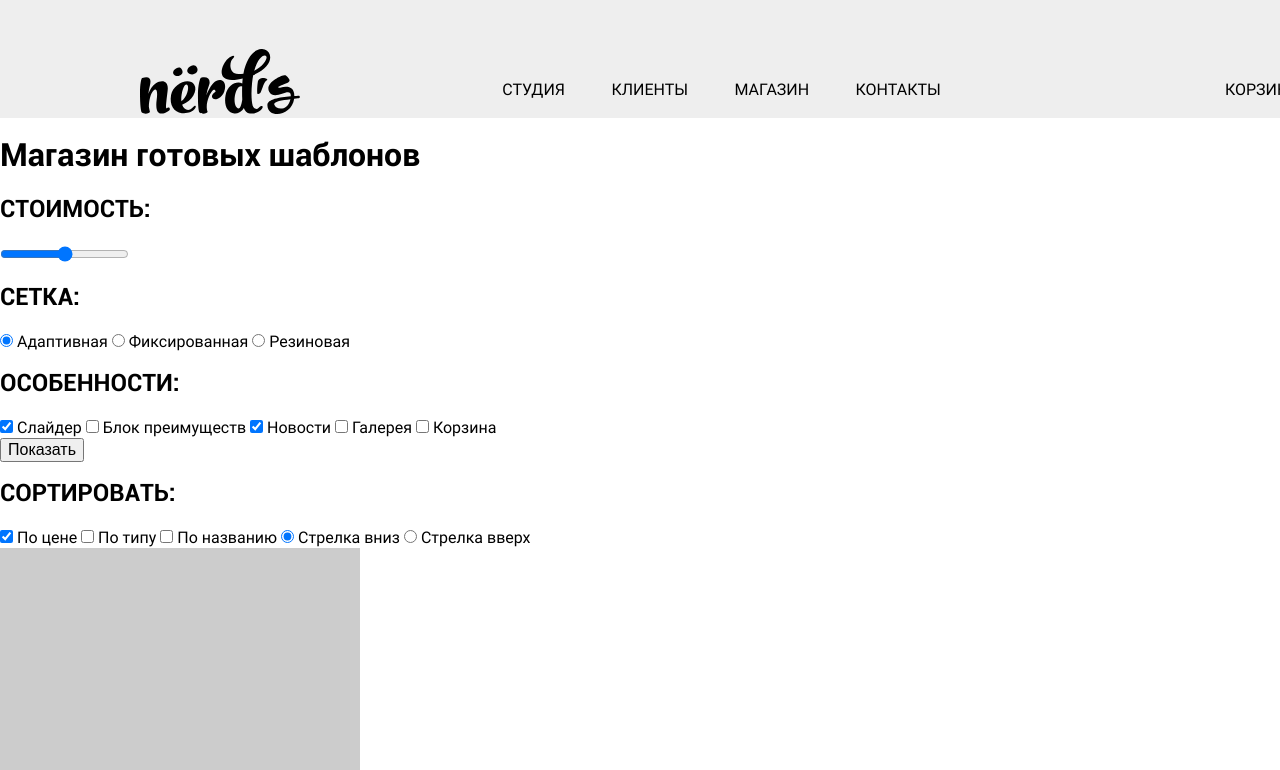
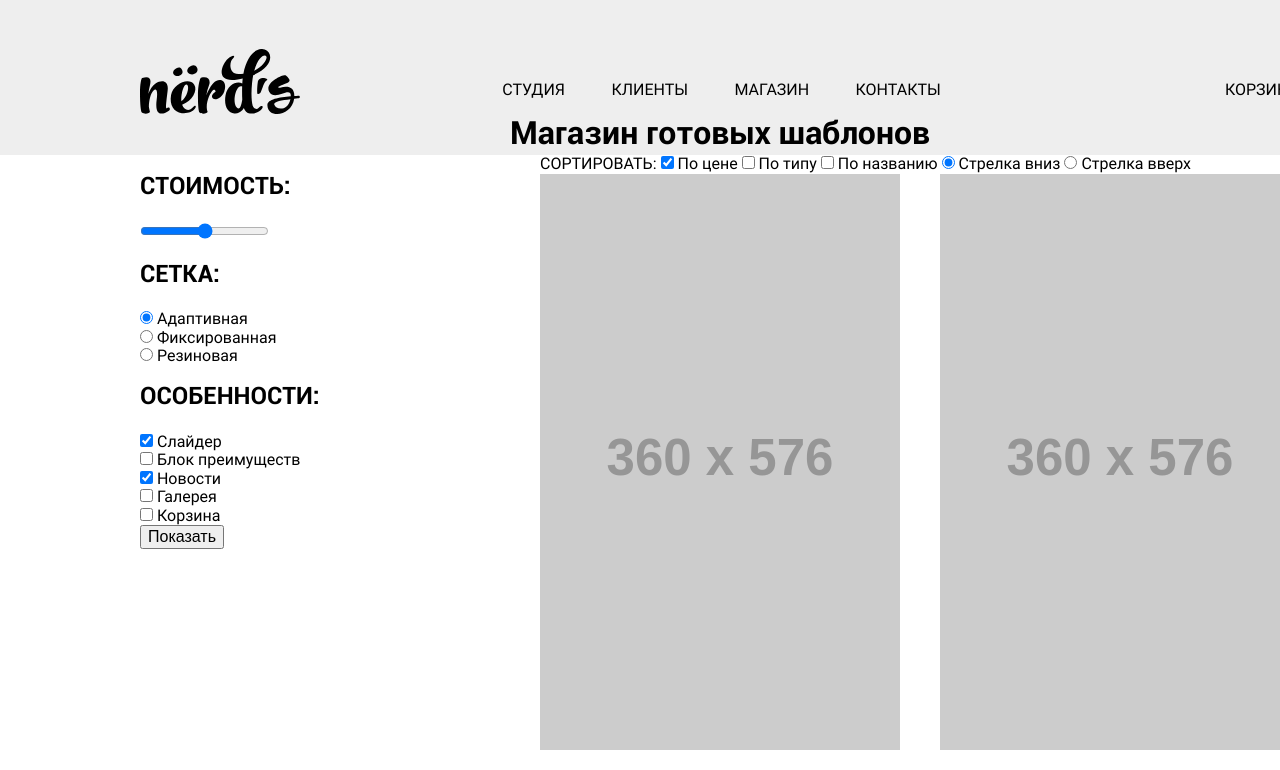
Before and after one commit to e1bandito/nerds, a website: page src/catalog.html in a window 1280 px wide. Shown: the top 770 px of the page. Drawn offline with nearby package versions, Linux system fonts and the light colour scheme; files that its build step writes are made by us from their sources; placeholder pictures from the web are drawn by us.

Commit message:
Сетка catalog.html

```diff
--- a/src/catalog.html
+++ b/src/catalog.html
@@ -28,45 +28,55 @@
 
     <main class="page-catalog">
 
-      <h1 class="page-catalog__title">Магазин готовых шаблонов</h1>
+    <h1 class="catalog__title">Магазин готовых шаблонов</h1>
 
+      <section class="sort-form">
 
-      <form class="sort-form" action="https://echo.htmlacademy.ru" method="get">
+        <form action="https://echo.htmlacademy.ru" method="get">
           <h2 class="sort-form__title">СТОИМОСТЬ:</h2>
 
           <input class="sort-form__range" type="range" name="price-range" id="price-range">
 
           <div class="sort-form__grid">
             <h2 class="sort-form__grid-title">СЕТКА:</h2>
+            <label class="sort-form__grid-label" for="adaptive">
               <input class="sort-form__grid-type" name="grid-type" id="adaptive" type="radio" value="adaptive" checked>
-          <label class="sort-form__grid-label" for="adaptive">Адаптивная</label>
+            Адаптивная</label>
+            <label class="sort-form__grid-label" for="fix">
               <input class="sort-form__grid-type" name="grid-type" id="fix" type="radio" value="fix">
-          <label class="sort-form__grid-label" for="fix">Фиксированная</label>
+            Фиксированная</label>
+            <label class="sort-form__grid-label" for="rubber">
               <input class="sort-form__grid-type" name="grid-type" id="rubber" type="radio" value="rubber">
-          <label class="sort-form__grid-label" for="rubber">Резиновая</label>
+            Резиновая</label>
           </div>
 
           <div class="sort-form__grid">
             <h2 class="sort-form__grid-title">ОСОБЕННОСТИ:</h2>
+            <label class="sort-form__grid-label" for="slider">
               <input class="sort-form__grid-type" name="slider" id="slider" type="checkbox" checked>
-          <label class="sort-form__grid-label" for="slider">Слайдер</label>
+            Слайдер</label>
+            <label class="sort-form__grid-label" for="features">
               <input class="sort-form__grid-type" name="features" id="features" type="checkbox">
-          <label class="sort-form__grid-label" for="features">Блок преимуществ</label>
+            Блок преимуществ</label>
+            <label class="sort-form__grid-label" for="news">
               <input class="sort-form__grid-type" name="news" id="news" type="checkbox" checked>
-          <label class="sort-form__grid-label" for="news">Новости</label>
+            Новости</label>
+            <label class="sort-form__grid-label" for="galery">
               <input class="sort-form__grid-type" name="galery" id="galery" type="checkbox">
-          <label class="sort-form__grid-label" for="galery">Галерея</label>
+            Галерея</label>
+            <label class="sort-form__grid-label" for="cart">
               <input class="sort-form__grid-type" name="cart" id="cart" type="checkbox">
-          <label class="sort-form__grid-label" for="cart">Корзина</label>
+            Корзина</label>
           </div>
 
           <button class="sort-form__button" type="submit">Показать</button>
 
         </form>
+      </section>
 
       <section class="sort">
         <div class="sort__controls">
-          <h2 class="sort__title">СОРТИРОВАТЬ:</h2>
+          <span class="sort__title">СОРТИРОВАТЬ:</span>
           <input type="checkbox" name="price" id="price" class="sort__checkbox" checked>
           <label for="price" class="sort__label">По цене</label>
           <input type="checkbox" name="type" id="type" class="sort__checkbox">
@@ -178,7 +188,7 @@
 
       <section class="map">
         <h2 class="visually-hidden">Карта</h2>
-        <img class="map__image" src="http://placehold.it/1440x416" alt="Карта">
+        <img class="map__image" src="img/-----2.png" alt="Карта">
         <div class="map__contacts">
           <h3 class="map__title">NЁRDS DESIGN STUDIO</h3>
           <p class="map__address">191186, Санкт-Петербург, ул. Б. Конюшенная, д. 19/8</p>
@@ -195,8 +205,10 @@
         <a class="social__link social__link--facebook" href="#">Facebook</a>
         <a class="social__link social__link--instagramm" href="#">Instagramm</a>
       </div>
+      <div class="page-footer__info">
         <h2 class="page-footer__title">Давайте дружить, это выгодно!</h2>
         <p class="page-footer__text">Скидка 10% для друзей из социальных сетей.</p>
+      </div>
     </footer>
 
   </body>
--- /dev/null
+++ b/src/sass/blocks/page-catalog.scss
@@ -0,0 +1,7 @@
+.page-catalog {
+	display: flex;
+	flex-wrap: wrap;
+	justify-content: space-between;
+	width: 1440px;
+	margin: 0 auto;
+}
--- /dev/null
+++ b/src/sass/blocks/sort-form.scss
@@ -0,0 +1,9 @@
+.sort-form {
+	width: 261px;
+	margin-left: 140px;
+}
+
+.sort-form__grid {
+	display: flex;
+	flex-direction: column;
+}
--- /dev/null
+++ b/src/sass/blocks/sort.scss
@@ -0,0 +1,10 @@
+.sort {
+	width: 760px;
+	margin-right: 140px;
+}
+
+.sort__results {
+	display: flex;
+	flex-wrap: wrap;
+	justify-content: space-between;
+}
--- a/src/sass/scaffolding.scss
+++ b/src/sass/scaffolding.scss
@@ -37,6 +37,14 @@ a {
   text-decoration: none;
 }
 
+.catalog__title {
+  width: 1440px;
+  text-align: center;
+  background-color: #eeeeee;
+  padding: 0;
+  margin: 0 auto;
+}
+
 .visually-hidden {
   position: absolute;
   overflow: hidden;
--- a/src/sass/style.scss
+++ b/src/sass/style.scss
@@ -9,3 +9,6 @@
 @import "./blocks/partners.scss";
 @import "./blocks/map.scss";
 @import "./blocks/page-footer.scss";
+@import "./blocks/page-catalog.scss";
+@import "./blocks/sort-form.scss";
+@import "./blocks/sort.scss";
```
Also changed, not shown: build/catalog.html, build/css/style.css, build/css/style.min.css, build/img/img-sedona-jpg.png (deleted). Lines whose indentation alone changed are shown as unchanged.
